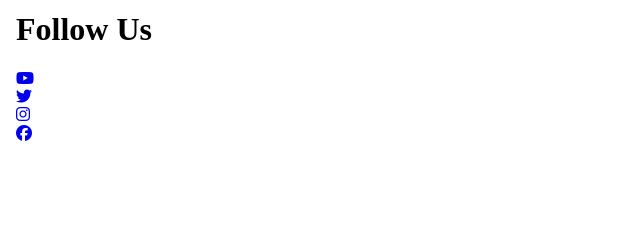
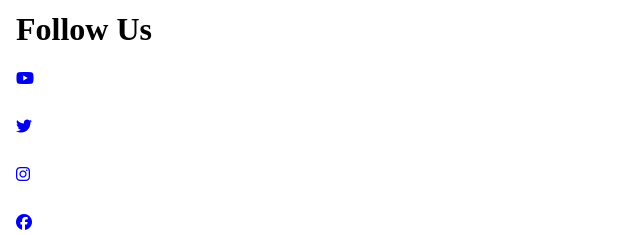
Before and after one commit to joeygeardino/Homework-repos, a website: page deploy/index.html in a window 1280 px wide. Shown: the part 7367-7602 px from the top of the page, without its empty margins (0-640 px from the left). Before the commit the page ends 7510 px from the top, so only its background shows below. Drawn offline with Linux system fonts and the light colour scheme.

Commit message:
got icons to split up
still need them to be in columns not rows

```diff
--- a/dev/scss/layout/_footer.scss
+++ b/dev/scss/layout/_footer.scss
@@ -1,3 +1,15 @@
 /* =============
     Footer
 ============= */
+
+#follow-us{
+
+    ul{
+        display: grid;
+        gap: 24px;
+        grid-template-rows: repeat(4, 24px, );
+        li{
+
+        }
+    }
+}
--- a/dev/scss/sections/_follow-us.scss
+++ b/dev/scss/sections/_follow-us.scss
@@ -1,15 +1,3 @@
 /* =============
     follow-us
 ============= */
-
-#follow-us{
-
-    ul{
-        display: grid;
-        gap: 24px;
-        grid-template-rows: repeat(4, 24px, );
-        li{
-
-        }
-    }
-}
```
Also changed, not shown: deploy/css/styles.css.
